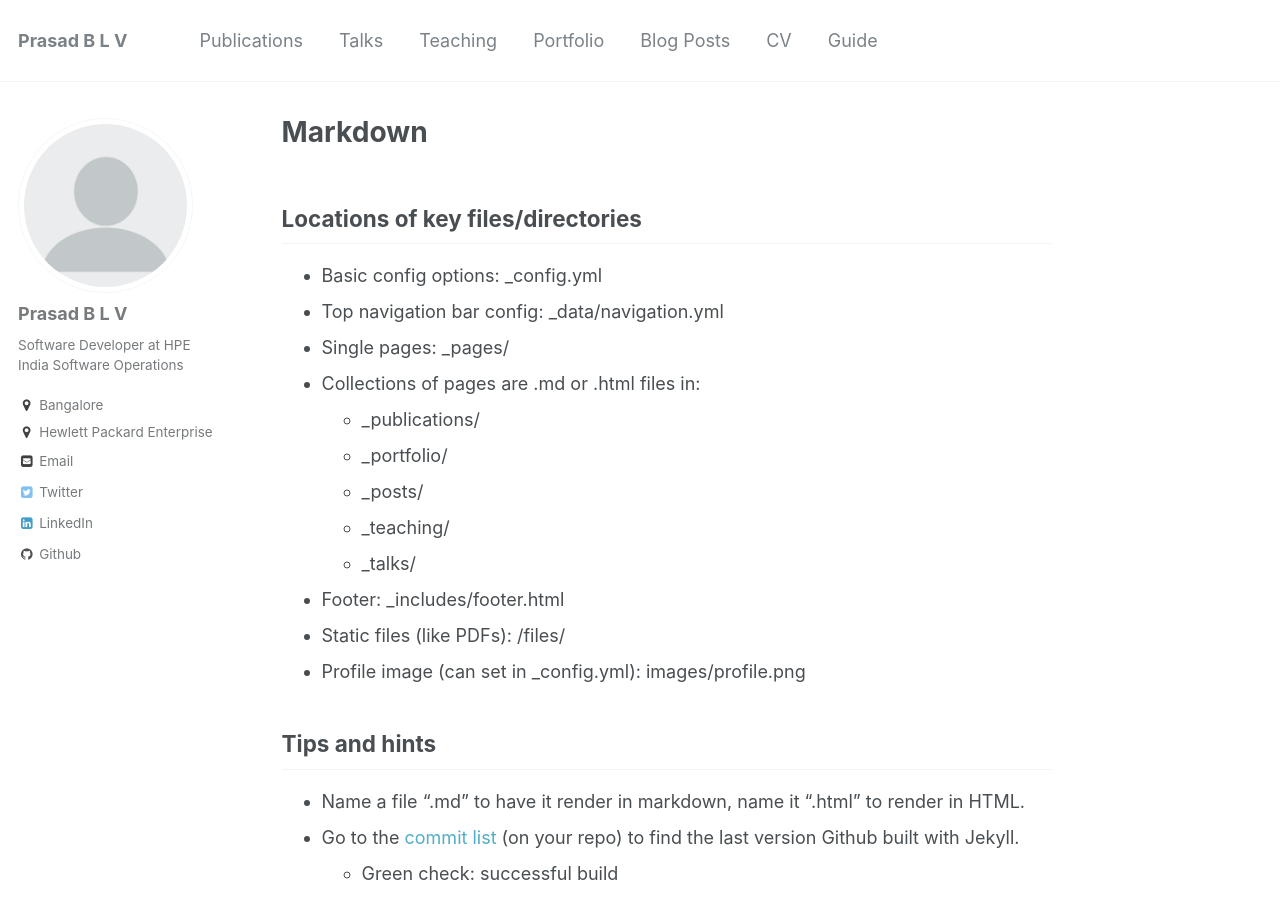
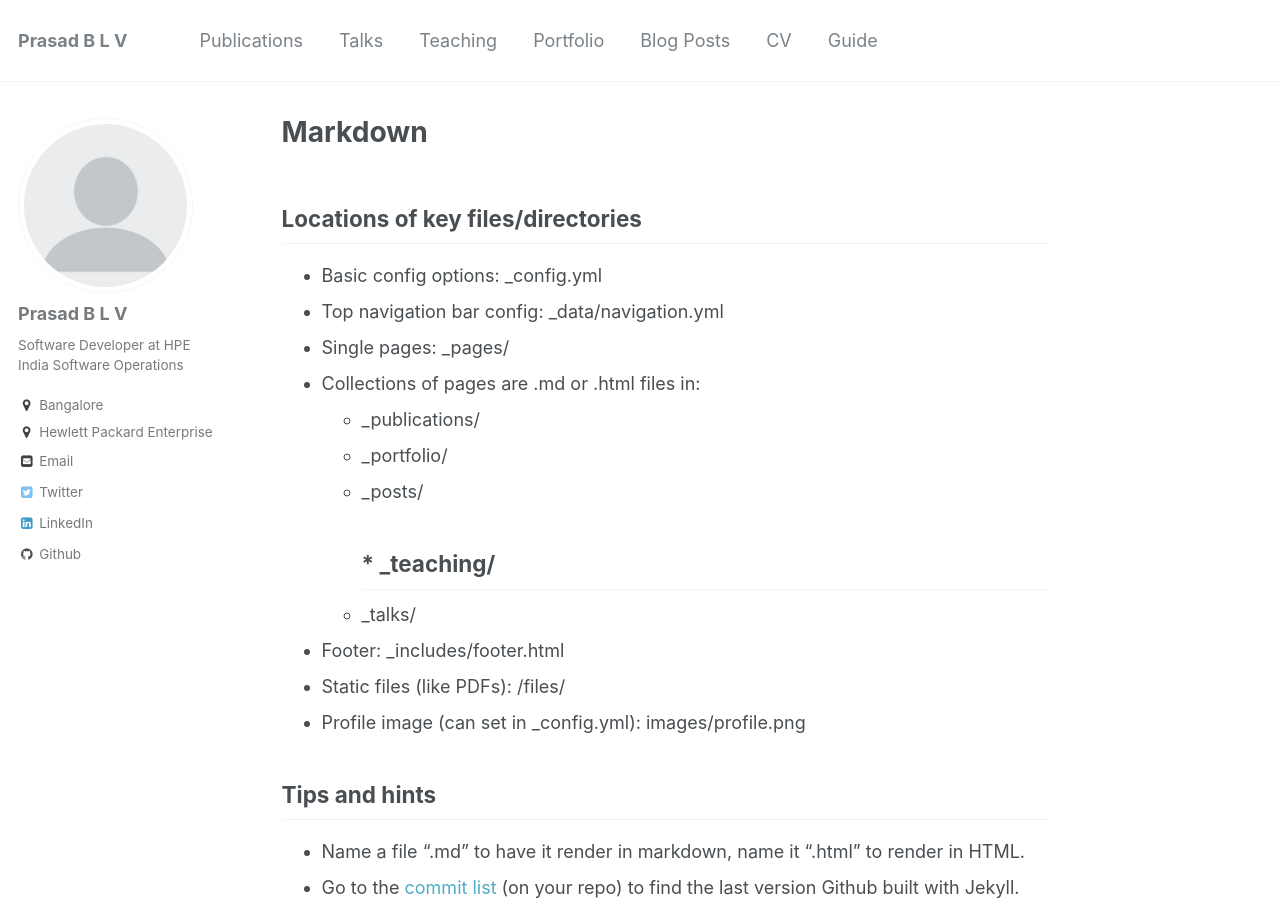
Before and after one commit to prasadblv/pblv, a Jekyll site: the page built from _pages/markdown.md, in a window 1280 px wide and 900 px high. Built offline with Jekyll 4.4.1, drawn with Linux system fonts in a browser that asks for light colours.

```diff
--- a/_pages/markdown.md
+++ b/_pages/markdown.md
@@ -16,7 +16,7 @@ redirect_from:
   * _publications/
   * _portfolio/
   * _posts/
-  * _teaching/
+  ## * _teaching/
   * _talks/
 * Footer: _includes/footer.html
 * Static files (like PDFs): /files/
```
